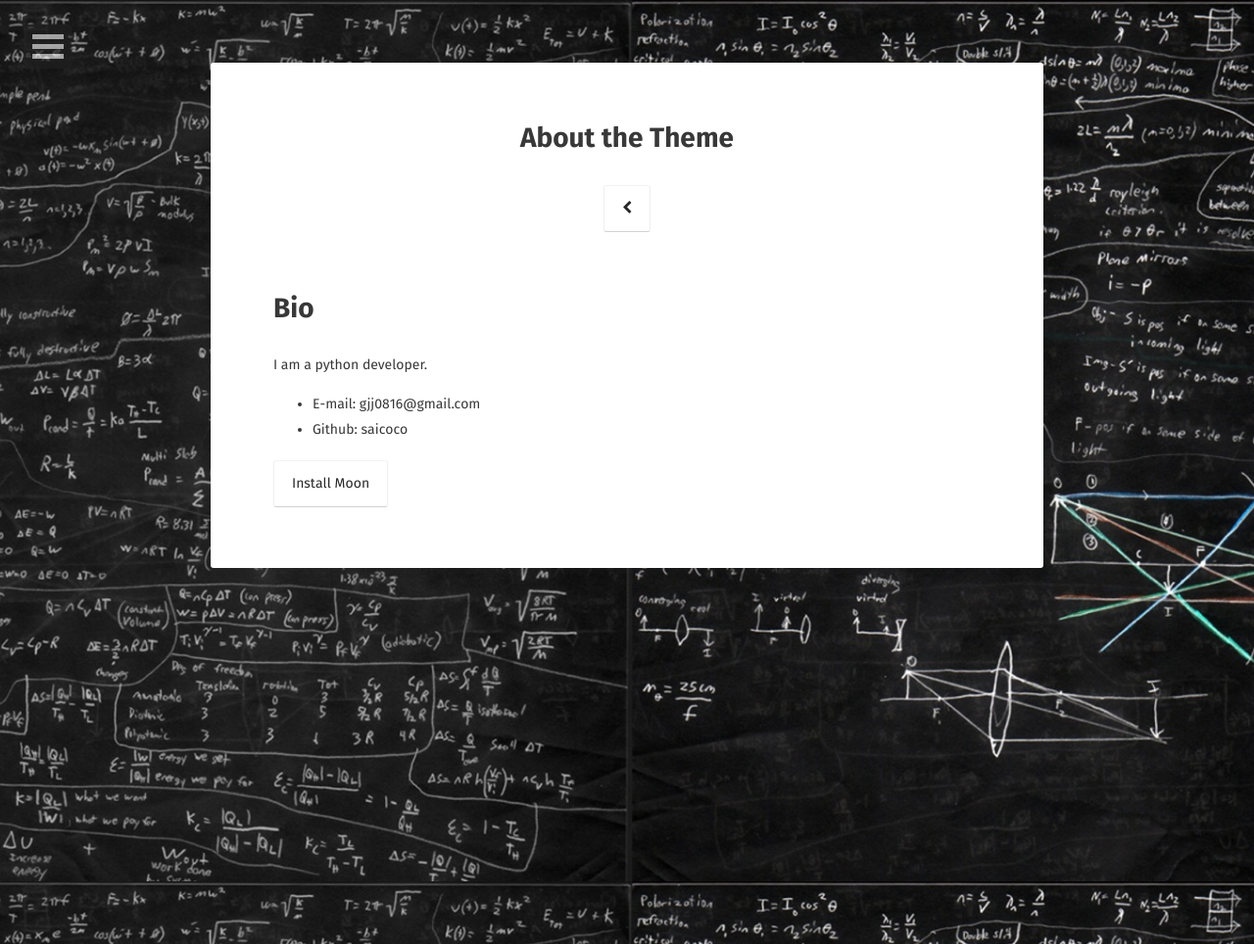
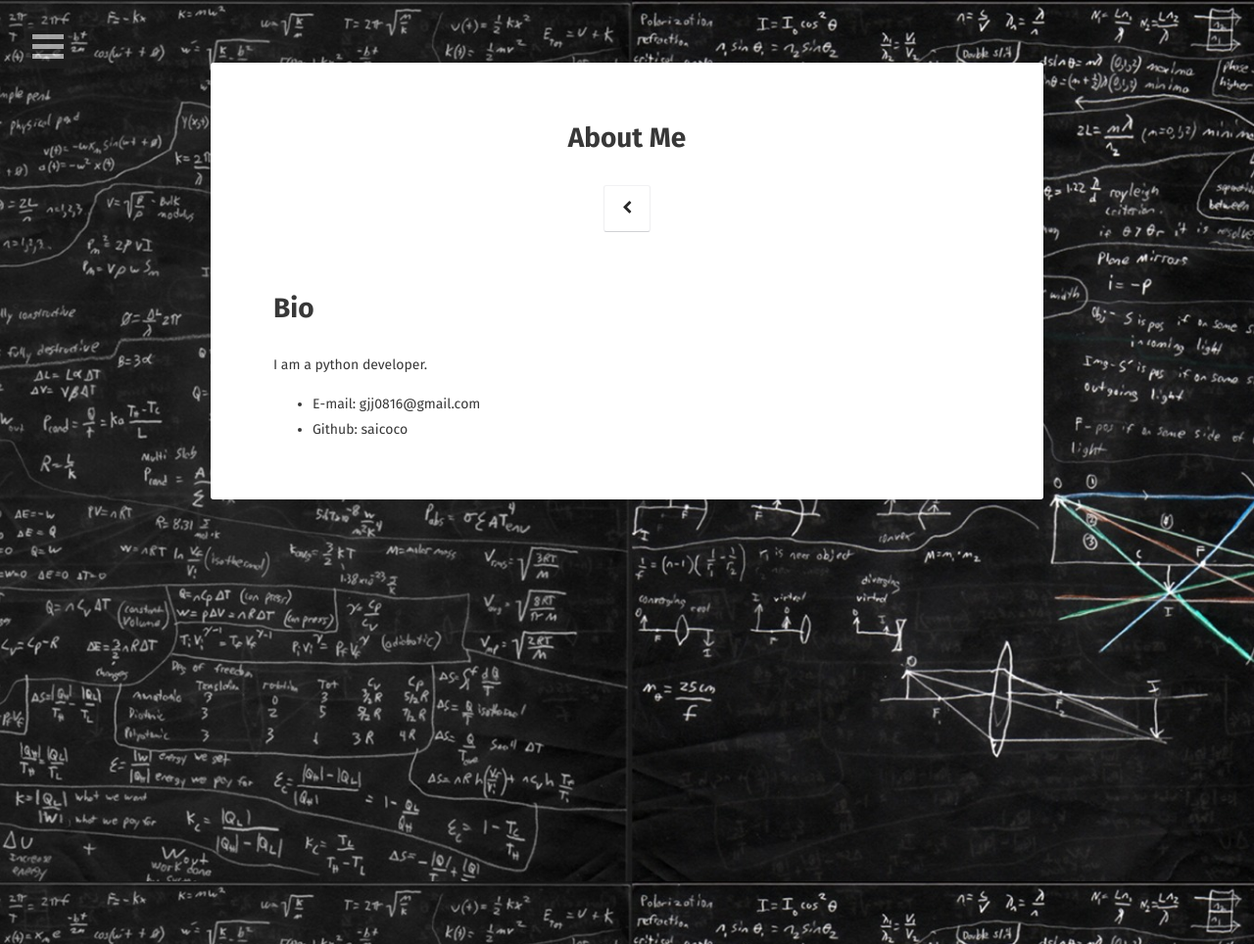
Before and after one commit to saicoco/saicoco.github.io, a Jekyll site: the page built from about/index.md, in a window 1280 px wide. Shown: the whole page at 98% size. Built offline with Jekyll 4.4.1, drawn with Linux system fonts in a browser that asks for light colours; some web fonts are replaced.

Commit message:
修改bio

```diff
--- a/about/index.md
+++ b/about/index.md
@@ -1,8 +1,8 @@
 ---
 layout: page
-title: About the Theme
-tags: [about, Jekyll, theme, moon]
-date: 2016-03-21
+title: About Me
+tags: about
+date: 2017-06-06
 comments: false
 ---
 
@@ -11,5 +11,3 @@ I am a python developer.
 
 * E-mail: gjj0816@gmail.com
 * Github: saicoco
-
-[Install Moon](https://github.com/saicoco/saicoco.github.io){: .btn}
```
